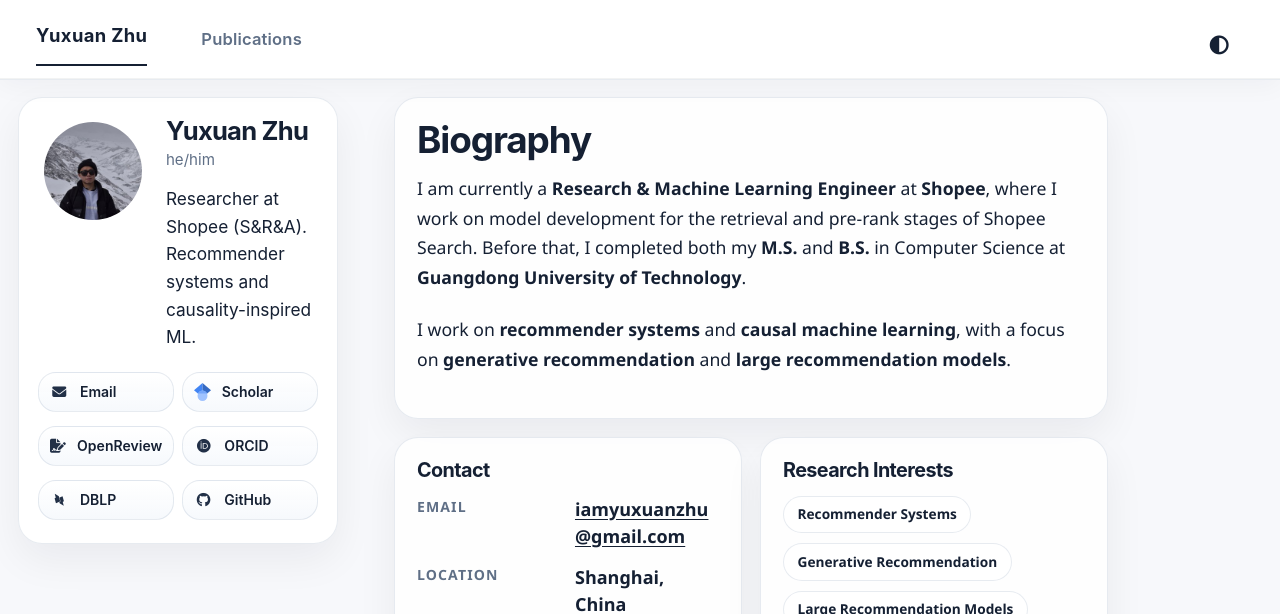
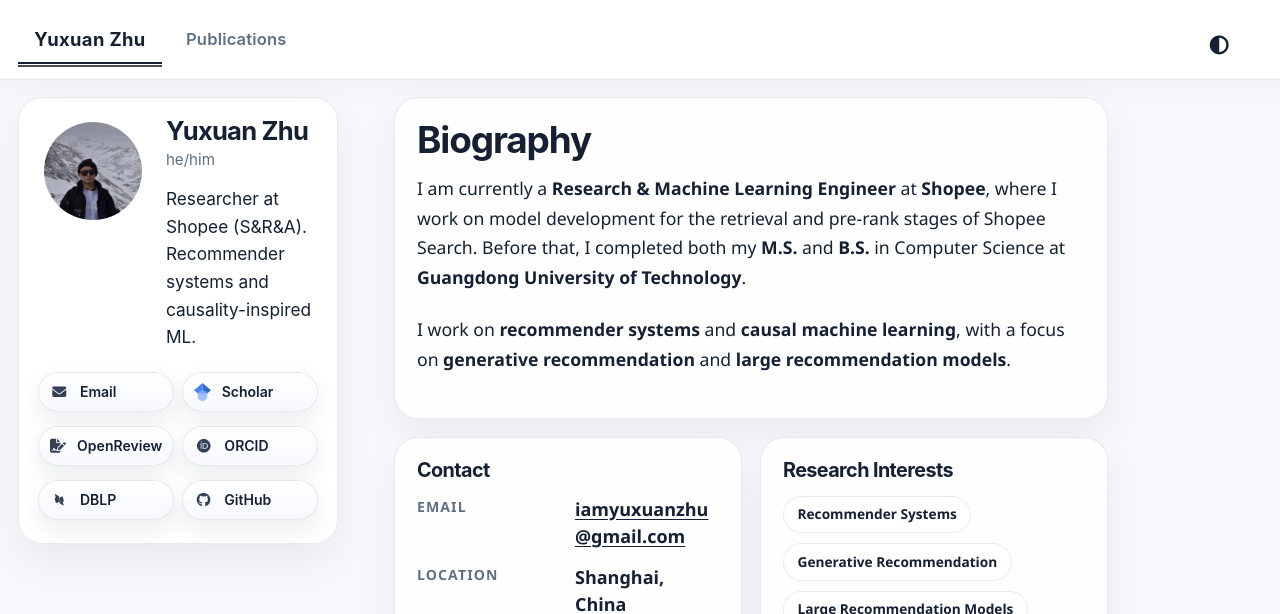
Before and after one commit to EthanChu7/yuxuan.zhu.github.io, a Jekyll site: the page built from _pages/about.md, in a window 1280 px wide. Shown: the top 614 px of the page. Built offline with Jekyll 4.4.1, drawn with Linux system fonts in a browser that asks for light colours; some web fonts are replaced; a script bundle is joined from its source files by our own code; library files that are not in the unit come from our copies.

Commit message:
Redesign masthead and profile link layout

```diff
--- a/_includes/masthead.html
+++ b/_includes/masthead.html
@@ -3,11 +3,12 @@
   <div class="masthead__inner-wrap">
     <div class="masthead__menu">
       <nav id="site-nav" class="greedy-nav">
-        <div class="masthead__primary">
-          <a class="site-brand {% if page.url == '/' or page.url == '/index.html' %}selected{% endif %}" href="{{ base_path }}/" aria-label="{{ site.title }}">
+        <ul id="site-nav-links" class="visible-links">
+          <li class="masthead__menu-item {% if page.url == '/' or page.url == '/index.html' %}selected{% endif %}">
+            <a class="site-brand" href="{{ base_path }}/" aria-label="{{ site.title }}">
               <span class="site-brand__title">{{ site.title }}</span>
             </a>
-          <ul id="site-nav-links" class="visible-links">
+          </li>
           {% for link in site.data.navigation.main %}
             {% if link.url contains 'http' %}
               {% assign domain = '' %}
@@ -19,7 +20,6 @@
             </li>
           {% endfor %}
         </ul>
-        </div>
         <div class="masthead__actions">
           <a href="#" class="theme-toggle__button" aria-label="Toggle theme" role="button">
             <i id="theme-icon" class="fa-solid fa-circle-half-stroke" aria-hidden="true" title="toggle theme"></i>
--- a/assets/css/main.scss
+++ b/assets/css/main.scss
@@ -634,13 +634,6 @@
   min-width: 0;
 }
 
-.masthead__primary {
-  display: flex;
-  align-items: center;
-  gap: 1.1rem;
-  min-width: 0;
-}
-
 .site-brand {
   display: inline-flex;
   align-items: center;
@@ -648,7 +641,7 @@
   color: var(--site-ink);
   text-decoration: none;
   min-height: 3rem;
-  padding: 0.7rem 0.05rem;
+  padding: 0 0.05rem;
   position: relative;
 }
 
@@ -669,27 +662,31 @@
   display: flex;
   align-items: center;
   justify-content: flex-start;
-  flex: 0 0 auto;
-  min-width: auto;
-  gap: 0.35rem;
+  flex: 1 1 auto;
+  min-width: 0;
+  gap: 0.45rem;
   margin-left: 0;
+  padding: 0;
 }
 
 .masthead .visible-links > li {
   display: flex;
   align-items: center;
   float: none;
-}
-
-.masthead .visible-links > li > a {
+  background: transparent !important;
+}
+
+.masthead .visible-links > li > a,
+.masthead .visible-links > li > .site-brand {
   display: inline-flex;
   align-items: center;
+  justify-content: center;
   font-size: 0.92rem;
   font-weight: 600;
   letter-spacing: 0.01em;
   color: var(--site-muted);
   min-height: 3rem;
-  padding: 0.7rem 0.9rem;
+  padding: 0 0.9rem;
   margin: 0;
   border-radius: 0;
   background: transparent !important;
@@ -697,8 +694,8 @@
   position: relative;
 }
 
-.site-brand::after,
-.masthead .visible-links > li > a::after {
+.masthead .visible-links > li > a::after,
+.masthead .visible-links > li > .site-brand::after {
   content: "";
   position: absolute;
   left: 0;
@@ -711,13 +708,14 @@
   transition: transform 0.18s ease;
 }
 
-.site-brand.selected::after,
 .masthead .visible-links > li.selected > a::after {
   transform: scaleX(1);
 }
 
 .masthead .visible-links > li.selected > a,
-.masthead .visible-links > li > a:hover {
+.masthead .visible-links > li.selected > .site-brand,
+.masthead .visible-links > li > a:hover,
+.masthead .visible-links > li > .site-brand:hover {
   color: var(--site-ink);
   text-decoration: none;
   background: transparent !important;
@@ -727,19 +725,14 @@
   color: #b8c4d8;
 }
 
-.site-brand.selected,
-.site-brand:hover {
-  color: var(--site-ink);
-}
-
-html[data-theme="dark"] .site-brand,
-html[data-theme="dark"] .site-brand.selected,
-html[data-theme="dark"] .site-brand:hover {
-  color: #edf4ff;
+html[data-theme="dark"] .masthead .visible-links > li > .site-brand {
+  color: #b8c4d8;
 }
 
 html[data-theme="dark"] .masthead .visible-links > li.selected > a,
-html[data-theme="dark"] .masthead .visible-links > li > a:hover {
+html[data-theme="dark"] .masthead .visible-links > li.selected > .site-brand,
+html[data-theme="dark"] .masthead .visible-links > li > a:hover,
+html[data-theme="dark"] .masthead .visible-links > li > .site-brand:hover {
   color: #edf4ff;
   background: transparent !important;
 }
@@ -752,7 +745,9 @@
 }
 
 .masthead__menu-item.selected a,
-.masthead__menu-item.selected a:hover {
+.masthead__menu-item.selected .site-brand,
+.masthead__menu-item.selected a:hover,
+.masthead__menu-item.selected .site-brand:hover {
   background: transparent !important;
   pointer-events: auto;
   cursor: pointer;
@@ -901,16 +896,17 @@
 }
 
 .sidebar .author__urls {
-  display: grid;
-  grid-template-columns: repeat(2, minmax(0, 1fr));
-  gap: 0.72rem;
-  margin-top: 1.05rem;
+  display: flex;
+  flex-wrap: wrap;
+  gap: 0.8rem;
+  margin-top: 1.15rem;
 }
 
 .sidebar .author__urls li {
   margin: 0;
   min-width: 0;
-  max-width: none;
+  flex: 1 1 calc(50% - 0.4rem);
+  max-width: calc(50% - 0.4rem);
 }
 
 .sidebar .author__urls li a {
@@ -918,32 +914,34 @@
   align-items: center;
   justify-content: flex-start;
   gap: 0.6rem;
-  padding: 0.72rem 0.82rem;
-  border: 1px solid var(--site-border);
-  border-radius: 18px;
-  background: linear-gradient(180deg, rgba(255, 255, 255, 0.86), rgba(243, 247, 252, 0.7));
+  padding: 0.88rem 0.95rem;
+  border: 1px solid rgba(108, 128, 160, 0.16);
+  border-radius: 20px;
+  background: linear-gradient(180deg, rgba(255, 255, 255, 0.9), rgba(244, 247, 252, 0.82));
   font-size: 0.82rem;
   font-weight: 600;
   color: var(--site-ink);
-  min-height: 3rem;
+  min-height: 3.2rem;
   line-height: 1.2;
   width: 100%;
   max-width: 100%;
   box-sizing: border-box;
-  box-shadow: inset 0 1px 0 rgba(255, 255, 255, 0.7);
+  box-shadow: 0 10px 24px rgba(15, 23, 42, 0.08), inset 0 1px 0 rgba(255, 255, 255, 0.78);
 }
 
 .sidebar .author__urls li a:hover {
   text-decoration: none;
   transform: translateY(-1px);
-  border-color: rgba(37, 99, 235, 0.26);
-  background: linear-gradient(180deg, rgba(255, 255, 255, 0.94), rgba(237, 243, 250, 0.82));
+  border-color: rgba(37, 99, 235, 0.22);
+  background: linear-gradient(180deg, rgba(255, 255, 255, 0.98), rgba(239, 245, 252, 0.9));
+  box-shadow: 0 14px 28px rgba(15, 23, 42, 0.1), inset 0 1px 0 rgba(255, 255, 255, 0.86);
 }
 
 .sidebar .author__urls li a i {
   color: var(--site-accent);
   width: 1.1rem;
   text-align: center;
+  opacity: 0.92;
 }
 
 .author-link-icon {
@@ -955,14 +953,15 @@
 }
 
 html[data-theme="dark"] .sidebar .author__urls li a {
-  background: linear-gradient(180deg, rgba(30, 42, 68, 0.9), rgba(18, 28, 49, 0.82));
-  border-color: rgba(151, 174, 214, 0.18);
-  box-shadow: inset 0 1px 0 rgba(255, 255, 255, 0.04);
+  background: linear-gradient(180deg, rgba(23, 34, 58, 0.96), rgba(15, 24, 42, 0.92));
+  border-color: rgba(151, 174, 214, 0.14);
+  box-shadow: 0 10px 24px rgba(0, 0, 0, 0.22), inset 0 1px 0 rgba(255, 255, 255, 0.03);
 }
 
 html[data-theme="dark"] .sidebar .author__urls li a:hover {
-  background: linear-gradient(180deg, rgba(35, 53, 85, 0.96), rgba(22, 35, 60, 0.88));
-  border-color: rgba(125, 211, 252, 0.24);
+  background: linear-gradient(180deg, rgba(29, 44, 73, 0.98), rgba(18, 31, 54, 0.94));
+  border-color: rgba(125, 211, 252, 0.22);
+  box-shadow: 0 14px 28px rgba(0, 0, 0, 0.26), inset 0 1px 0 rgba(255, 255, 255, 0.04);
 }
 
 #main {
@@ -1304,8 +1303,7 @@
 .pub-links-inline a:hover,
 .section-link:hover,
 .link-list-modern a:hover,
-.tag-cloud span:hover,
-.sidebar .author__urls li a:hover {
+.tag-cloud span:hover {
   background: var(--site-accent-soft);
 }
 
@@ -1363,8 +1361,14 @@
   }
 
   .sidebar .author__urls {
+    display: grid;
     grid-template-columns: 1fr;
     gap: 0.42rem;
+  }
+
+  .sidebar .author__urls li {
+    max-width: none;
+    flex: none;
   }
 
   .sidebar .author__urls li a {
@@ -1418,10 +1422,6 @@
     gap: 0.6rem;
   }
 
-  .masthead__primary {
-    gap: 0.6rem;
-  }
-
   .masthead .visible-links {
     gap: 0.1rem;
   }
@@ -1439,10 +1439,6 @@
 
   .greedy-nav {
     gap: 0.5rem;
-  }
-
-  .masthead__primary {
-    gap: 0.35rem;
   }
 
   .site-brand__title {
```
Lines whose indentation alone changed are shown as unchanged.
